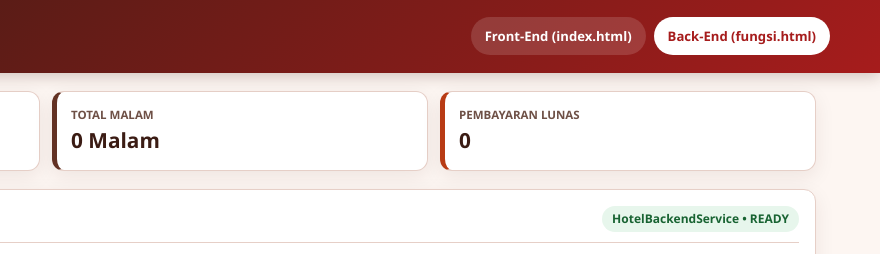
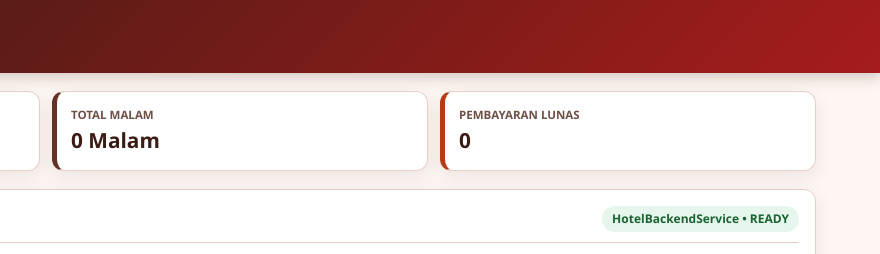
Before and after one commit to chris06373/reservasihotel, a plain HTML site: page fungsi.html in a window 1280 px wide. Shown: the top 254 px of the page, 400-1280 px from the left. Drawn offline with Linux system fonts and the light colour scheme.

Commit message:
Update fungsi.html

```diff
--- a/fungsi.html
+++ b/fungsi.html
@@ -332,11 +332,6 @@
           <div class="brand-sub">Back-End Engine (<code>fungsi.html</code>) • <strong>CJ Tech</strong></div>
         </div>
       </div>
-
-      <nav class="nav-links" aria-label="Navigasi Front-End dan Back-End">
-        <a href="index.html" class="nav-pill">Front-End (index.html)</a>
-        <a href="fungsi.html" class="nav-pill active">Back-End (fungsi.html)</a>
-      </nav>
     </div>
   </header>
 
```
